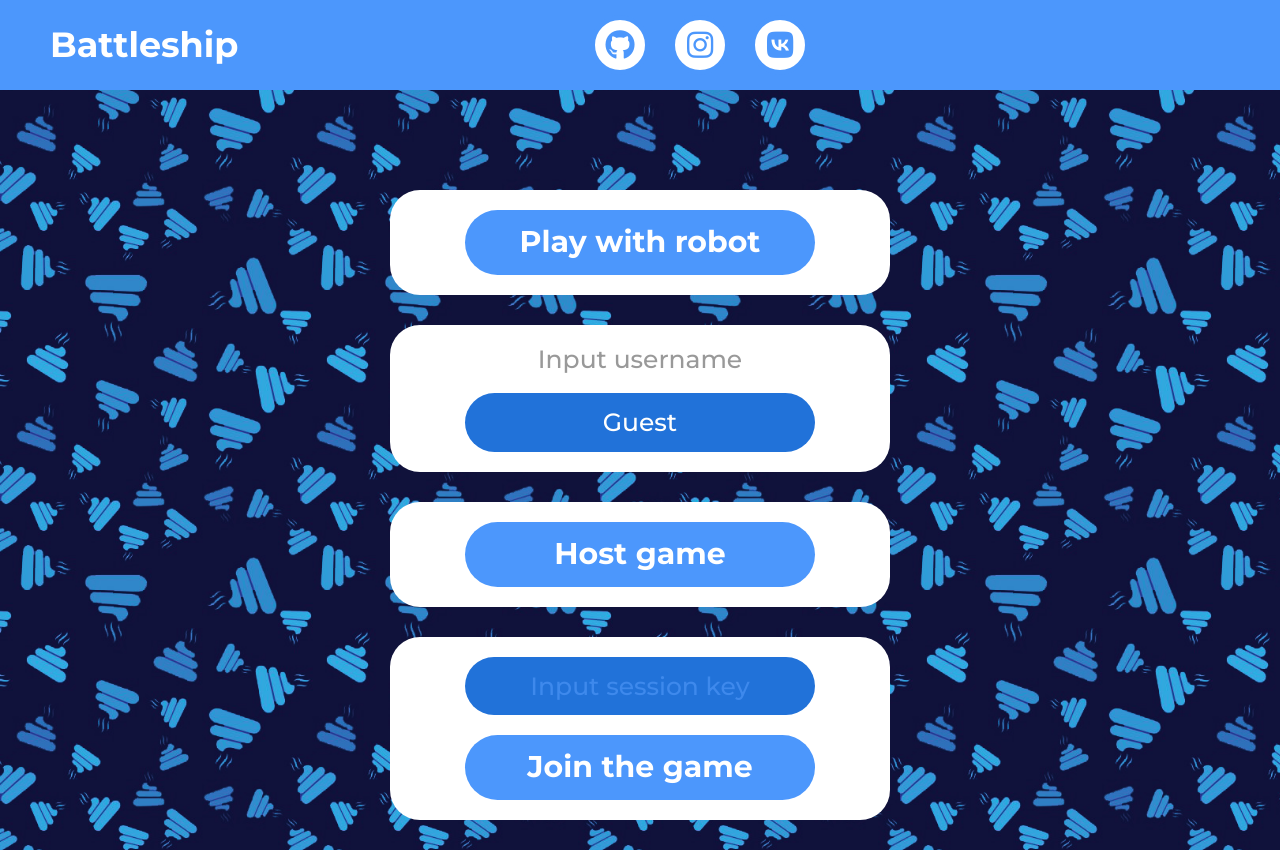
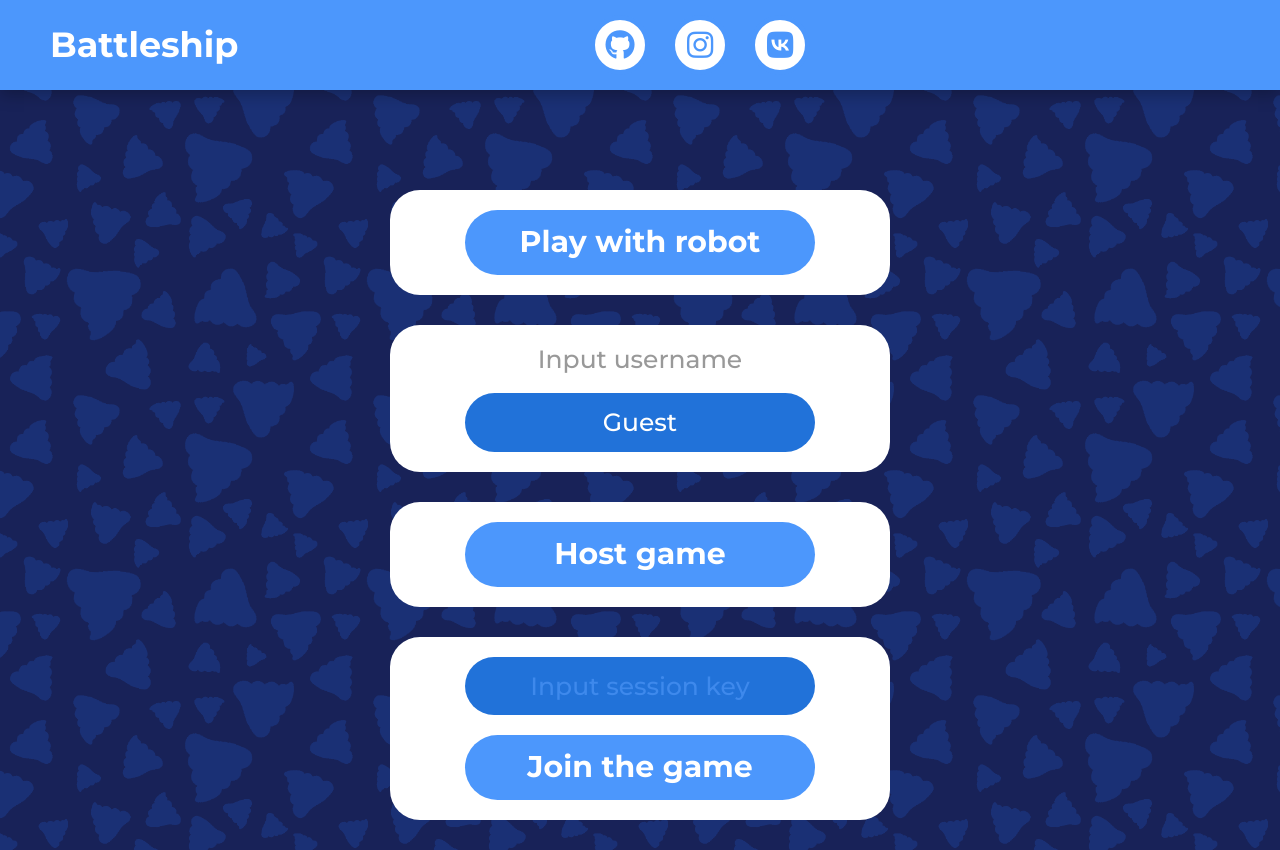
Before and after one commit to STPDRichie/Battleship, a Flask app: page / in a window 1280 px wide; the page is wider, and only the part inside the window is pictured. Run offline with Flask 2, Linux system fonts and the light colour scheme; some libraries are stand-ins or nearby versions.

Commit message:
body-background changed

```diff
--- a/Battleship/static/css/style.css
+++ b/Battleship/static/css/style.css
@@ -45,7 +45,7 @@ body {
   font-family: "Montserrat", sans-serif;
   font-weight: 500;
   font-size: 15px;
-  background: url(../img/body-background.jpg) 0 -10px;
+  background: url(../img/body-background.png);
   background-size: 300px;
 }
 
@@ -58,6 +58,7 @@ body {
 .header {
   background: #4c97fc;
   color: #ffffff;
+  box-shadow: 0 5px 15px rgba(0, 0, 0, 0.25);
 }
 .header .section-wrapper {
   padding: 15px 0;
--- a/Battleship/static/sass/_interface.sass
+++ b/Battleship/static/sass/_interface.sass
@@ -8,9 +8,11 @@
 
 ::-webkit-scrollbar
   width: 10px
+
 ::-webkit-scrollbar-track
   background: #f5f5f5
   border-radius: 10px
+
 ::-webkit-scrollbar-thumb
   background: $lightgray
   border: 2px solid #f5f5f5
@@ -18,8 +20,10 @@
 
 li, a
   text-decoration: none
+
 li
   list-style: none
+
 button
   &:focus
     outline: none
@@ -34,7 +38,7 @@ body
   font-size: 15px
   //background: url(../img/body-bg.png) 0 -40px
   //background-size: 600px
-  background: url(../img/body-background.jpg) 0 -10px
+  background: url(../img/body-background.png)
   background-size: 300px
 
 .section-wrapper
--- a/Battleship/static/sass/sections/_header.sass
+++ b/Battleship/static/sass/sections/_header.sass
@@ -1,6 +1,7 @@
 .header
   background: $blue
   color: $white
+  box-shadow: 0 5px 15px rgba(0, 0, 0, 0.25)
 
   .section-wrapper
     padding: 15px 0
@@ -38,5 +39,6 @@
     justify-content: center
     align-items: center
     transition: 0.2s ease-in-out
+
     &:hover
       border: $white 5px solid
--- a/Battleship/static/sass/sections/_remaining_ships.sass
+++ b/Battleship/static/sass/sections/_remaining_ships.sass
@@ -28,6 +28,7 @@
     &__icon
       display: flex
       font-size: 15px
+
       & > *
         padding: 5px
 
```
Also changed, not shown: Battleship/static/img/body-background.jpg (deleted), Battleship/static/img/body-background.png (added), 1 other file.
